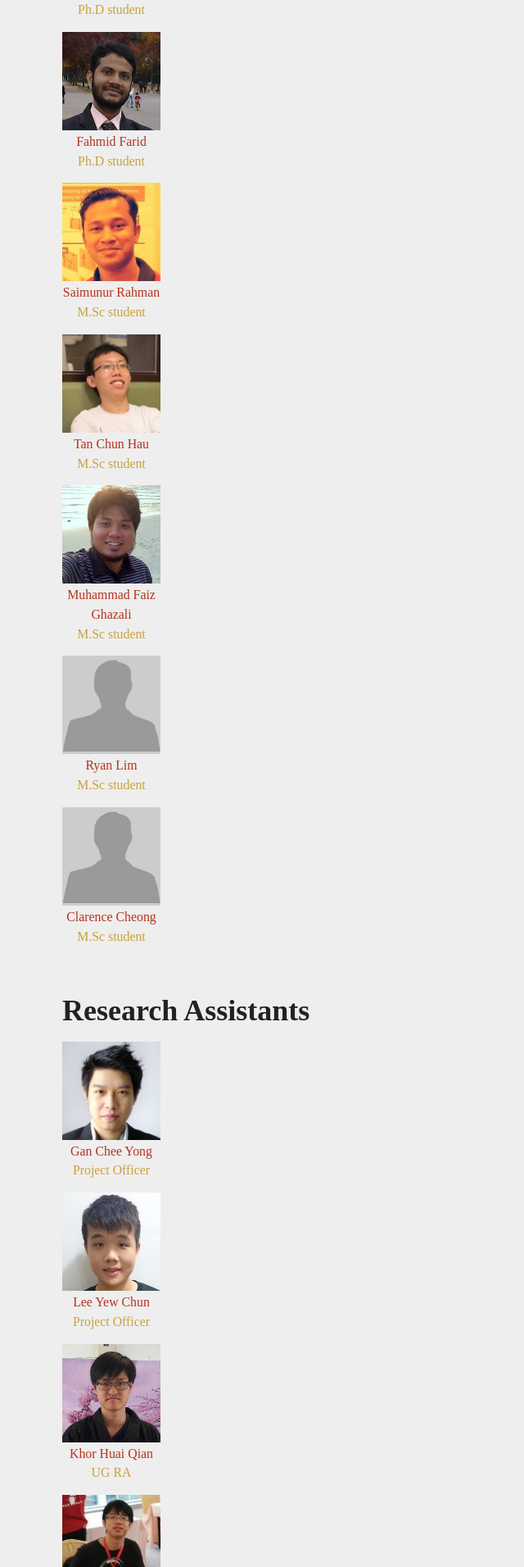
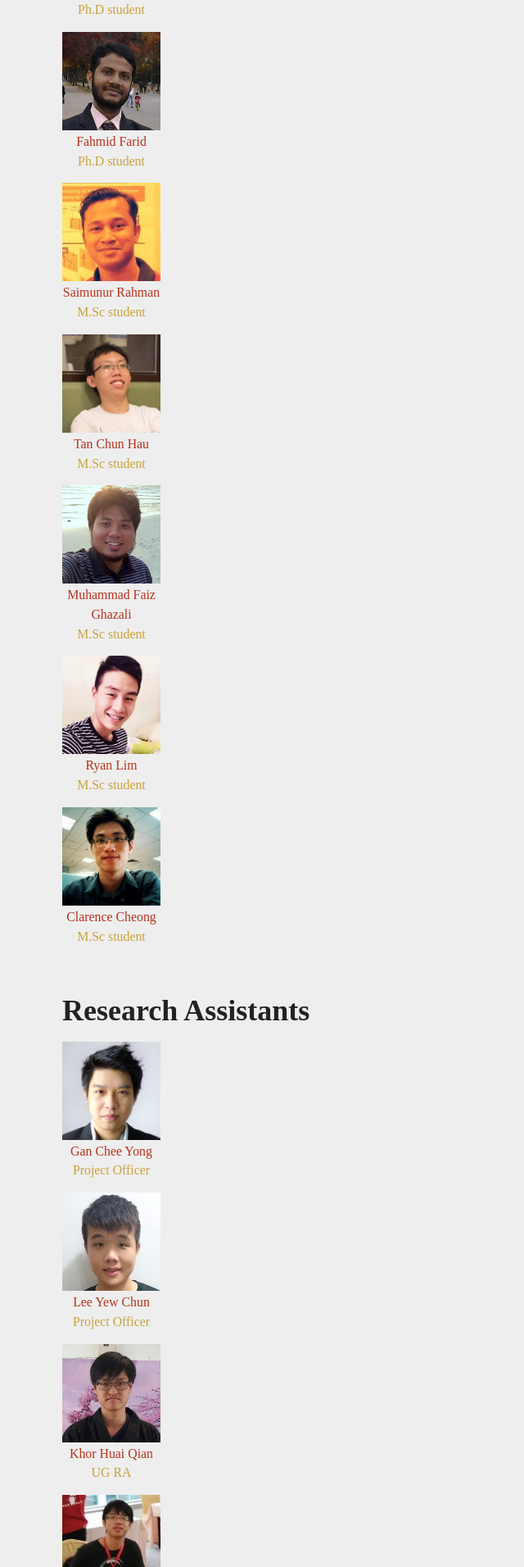
Before and after one commit to viprlab/viprlab.github.io, a Jekyll site: the page built from people.md, in a window 1280 px wide. Shown: the part 1583-3495 px from the top of the page at 82% size, without its empty margins (0-640 px from the left). Built offline with Jekyll 4.4.1, drawn with Linux system fonts in a browser that asks for light colours.

Commit message:
update people page

```diff
--- a/people.md
+++ b/people.md
@@ -19,8 +19,8 @@ permalink: /people/
 {% include imagethumbnailblock.html url="/images/saimun.jpg" caption="Saimunur Rahman" caption2="M.Sc student" width="120px" height="120px"  %}
 {% include imagethumbnailblock.html url="/images/chunhau.jpg" caption="Tan Chun Hau" caption2="M.Sc student" width="120px" height="120px"  %}
 {% include imagethumbnailblock.html url="/images/faiz.jpg" caption="Muhammad Faiz Ghazali" caption2="M.Sc student" width="120px" height="120px"  %}
-{% include imagethumbnailblock.html url="/images/nophoto.jpg" caption="Ryan Lim" caption2="M.Sc student" width="120px" height="120px"  %}
-{% include imagethumbnailblock.html url="/images/nophoto.jpg" caption="Clarence Cheong" caption2="M.Sc student" width="120px" height="120px"  %}
+{% include imagethumbnailblock.html url="/images/ryan.jpg" caption="Ryan Lim" caption2="M.Sc student" width="120px" height="120px"  %}
+{% include imagethumbnailblock.html url="/images/clarence.jpg" caption="Clarence Cheong" caption2="M.Sc student" width="120px" height="120px"  %}
 
 ## Research Assistants
 {% include imagethumbnailblock.html url="/images/nerogan.jpg" caption="Gan Chee Yong" caption2="Project Officer" width="120px" height="120px"  %}
```
Also changed, not shown: images/clarence.jpg (added), images/ryan.jpg (added).
